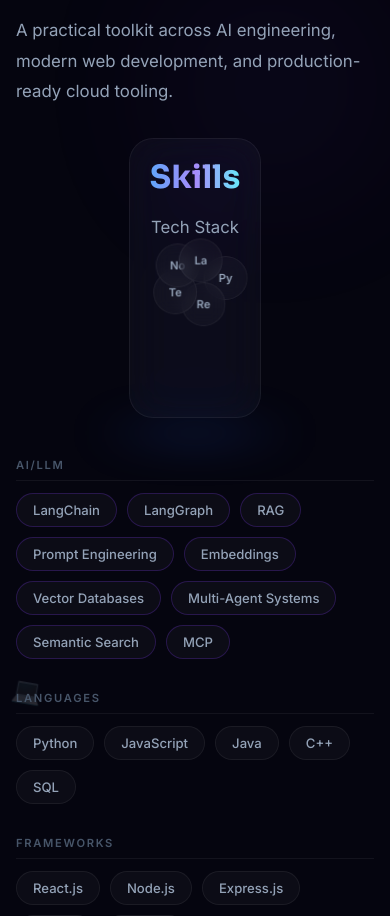
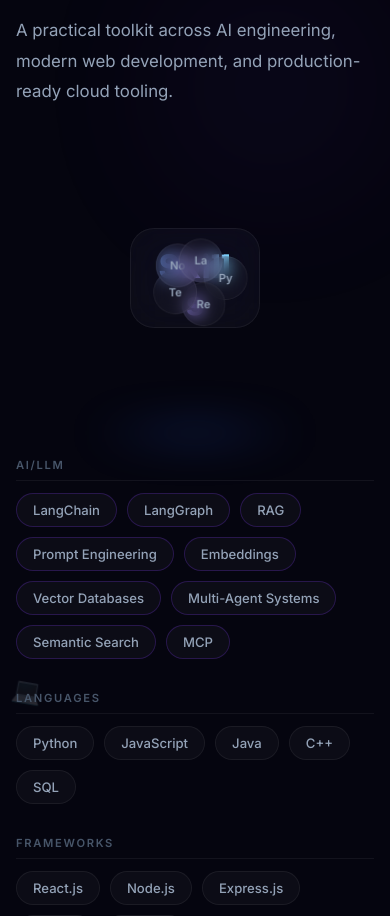
Before and after one commit to lakshya897/portfolio, a React (Vite) app: page / in a window 390 px wide. Shown: the part 7660-8576 px from the top of the page. Built offline with nearby package versions, Linux system fonts and the light colour scheme.

Commit message:
adjust skills globe card size and add responsive breakpoints

```diff
--- a/src/index.css
+++ b/src/index.css
@@ -1189,6 +1189,20 @@
   position: absolute;
   z-index: 2;
   text-align: center;
+  height: 160px;
+  width: 200px;
+}
+@media (max-width: 768px) {
+  .globe-wrapper .glass-card {
+    height: 120px;
+    width: 150px;
+  }
+}
+@media (max-width: 480px) {
+  .globe-wrapper .glass-card {
+    height: 100px;
+    width: 130px;
+  }
 }
 .globe-wrapper::after {
   content: '';
```
